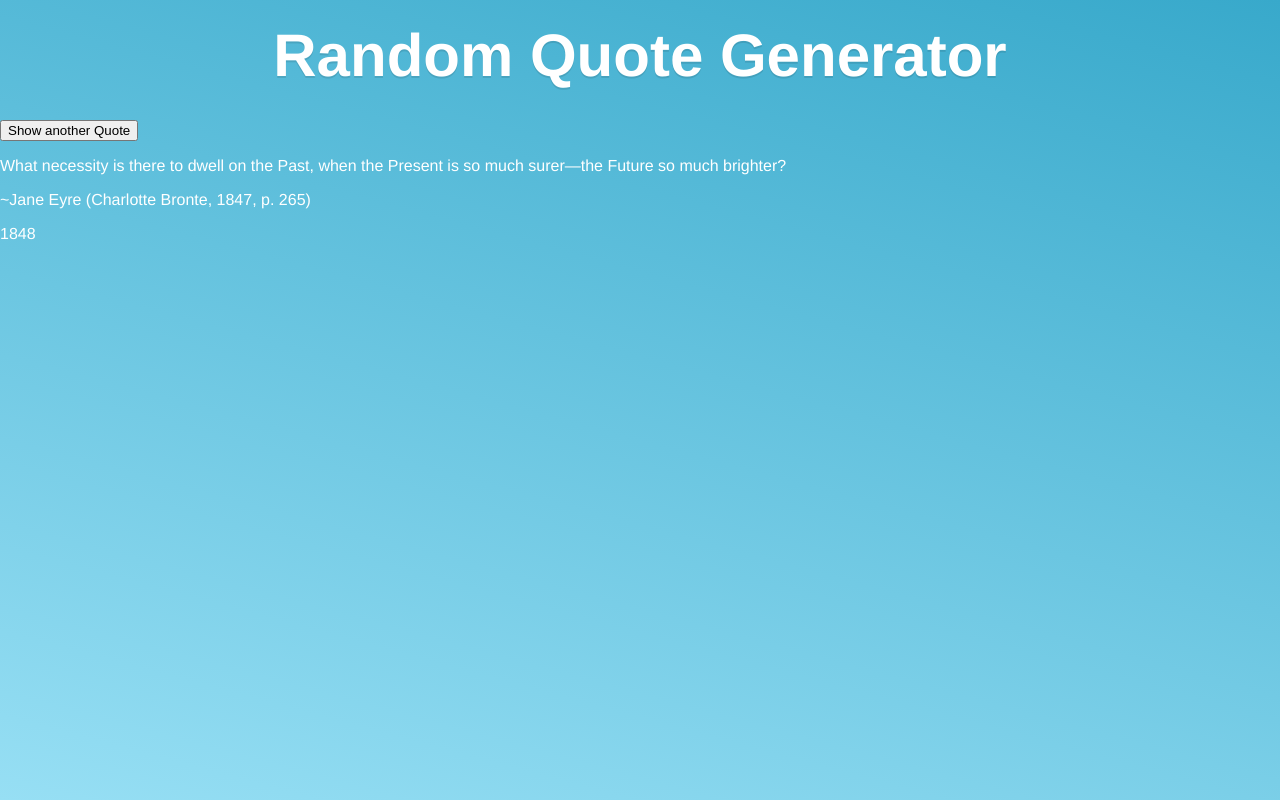
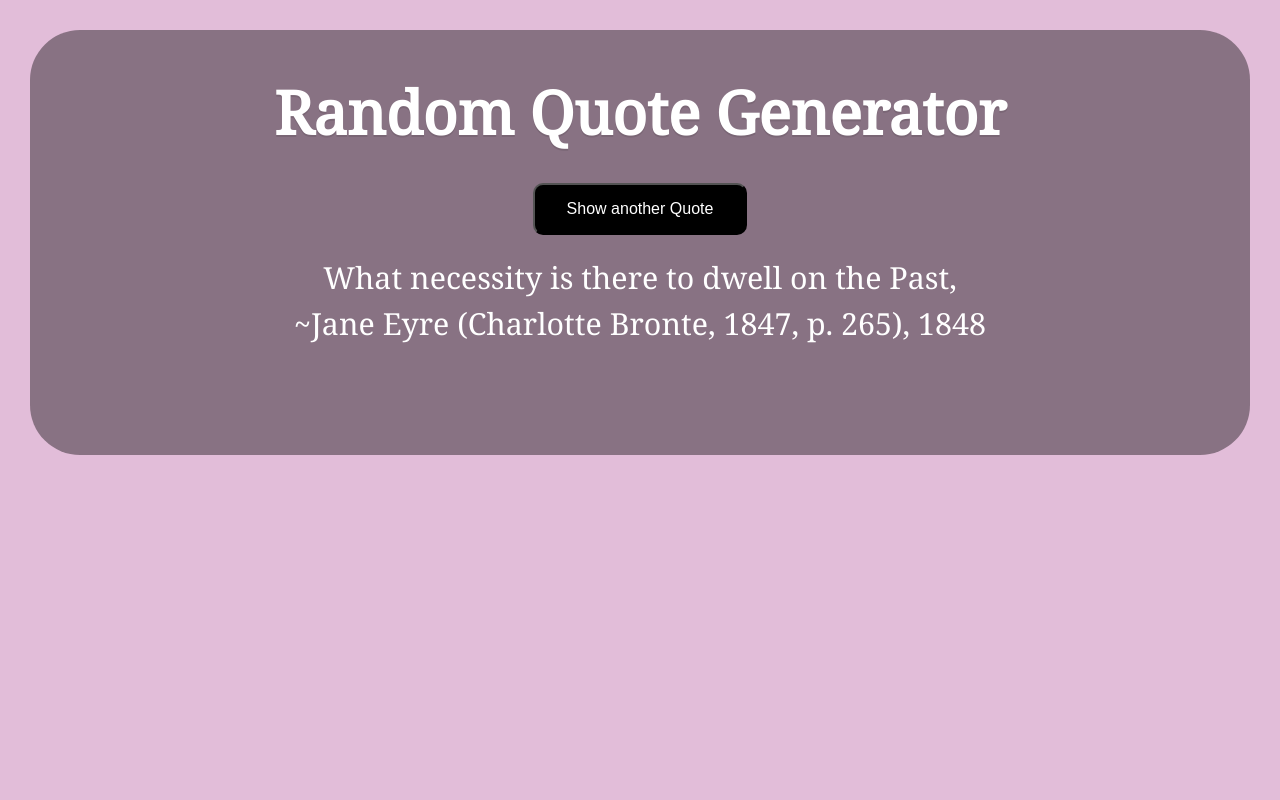
Before and after one commit to joswald123/Project_1, a plain HTML site: page index.html in a window 1280 px wide. Both pictures are taken after a click on the button "Show another Quote". Drawn offline with Linux system fonts and the light colour scheme; files that its build step writes are made by us from their sources.

Commit message:
Adjusted the logic of the functions and commented the code. Added css and html styles

```diff
--- a/data.js
+++ b/data.js
@@ -6,7 +6,7 @@ const quotes = [
         year: 1847
     },
     {
-        quote: "What necessity is there to dwell on the Past, when the Present is so much surer—the Future so much brighter?",
+        quote: "What necessity is there to dwell on the Past,",
         source: " ~Jane Eyre",
         citation: "(Charlotte Bronte, 1847, p. 265)",
         year: 1848
--- a/index.html
+++ b/index.html
@@ -3,29 +3,27 @@
   <head>
     <meta charset="utf-8">
     <title>Project 1</title>
-    <link href="css/style.css" rel="stylesheet">
+    <link href="style.css" rel="stylesheet">
   </head>
-  <body>
+  <body id="main">
     <header>
       <div class="header-heading">
-          <h1>Random Quote Generator</h1>
-          <div class="info">
-          </div>
+          <div class="info"></div>
       </div>
     </header>
 
-    <form action="#" method="get" id="form" class="form">
-      <input type="button" id="randomQuote-btn" class="random-QuoteBtn" value="Show another Quote">
-    </form>
-
       <div class="Random-Quote-Generator">
-        <div id="quoteGenerator" class="quote">
-          <p class="quote">quote text</p>
-          <p class="source">quote source
-          <span class="citation">quote citation</span>
-          <span class="year">quote year</span>
+        <h1>Random Quote Generator</h1>
+        <form action="#" method="get" id="form" class="form">
+          <input type="button" id="randomQuote-btn" class="random-QuoteBtn" value="Show another Quote">
+        </form>
+        <div id="quote-box" class="quote-box">
+          <p class="quote"></p>
+          <p class="source">
+            <span class="citation"></span>
+            <span class="year"></span>
           </p>
-      </div>
+        </div>
 
     <script src="data.js"></script>
     <script src="script.js"></script>
--- a/script.js
+++ b/script.js
@@ -1,52 +1,60 @@
 
 /* Variable to store randomQuote button by id for event listener*/
 const randomQuoteBtn = document.querySelector('#randomQuote-btn');
+console.log(randomQuoteBtn);
 
 /* Variable to store DOM element that display random quotes used in the event listener below */
-const randomQuoteElement = document.querySelector('#quoteGenerator');
-// const sourceElement = document.querySelector('#source');
-// const citationElement = document.querySelector('#citation');
-// const yearElement = document.querySelector('#year');
+const randomQuoteElement = document.querySelector('#quote-box');
+/* Variable to store DOM element that generate random colors used in the event listener below */
+const randomColorElement = document.getElementById("main")
 
 
-// Function that calls a Random Quote
-function getRandomQuote(arr) {
-    // 1. Create a variable that generates a random number between zero and the last index in the quotes array
-    let randomNumber = Math.floor(Math.random()*arr.length);
+/***
+    * Initialize var with a random number between zero and the last index in the `quotes` array
+    * Use the random number variable and bracket notation
+    * to grab a random object from the `quotes` array, and store it in a variable
+    * @param (arrayQuotes)
+    * @returns (object) a random quote
+    ***/
+
+function getRandomQuote(arrayQuotes) {
+    let randomNumber = Math.floor(Math.random()*arrayQuotes.length);
     // 2. Use the random number variable and bracket notation to grab a random object from the 'quote' array, and store in a variable
-    let randomObject = arr[randomNumber];
-    // 3. Return the variable storing the random quote object
+    let randomObject = arrayQuotes[randomNumber];
     return randomObject;
+}
 
+/***
+* Initialize and generate three random numbers for a rgb color
+* @returns (string) random code for a rgb color
+***/
+
+function generateRandomColor() {
+
+    let red = Math.floor(Math.random() * 256);
+    let green = Math.floor(Math.random() * 256);
+    let blue = Math.floor(Math.random() * 256);
+
+    return `rgb(${red}, ${green}, ${blue})`;
 }
 
 
 randomQuoteBtn.addEventListener('click', () => {
 
-    // 1. Create a variable that calls the getRandomQuote() function
+    // Variable that calls the getRandomQuote() function
     let randomQuote = getRandomQuote(quotes);
+    // Variable that calls the generateRandomColor() function
+    let color = generateRandomColor();
 
-    // 2. Create a variable that initiates your HTML string with
-   // the first two <p></p> elements, their classNames,
-   // and the quote and source properties, but leave off
-   // the second closing `</p>` tag for now
 
-    // 3. Use an if statement to check if the citation property
-   // exists, and if it does, concatenate a <span></span>
-   // element, appropriate className, and citation property
-   // to the HTML string
-
-    // 4. Use an if statement to check of the year property exists,
-  // and if it does, concatenate a <span></span> element,
-  // appropriate className, and year property to the HTML
-  //string
-
-  // 5. After the two if statements, concatenate the closing </p>
-  // tag to the HTML string
-
-  // 6. set the innerHTML of the quote-box div to equal the
-  // complete HTML string
-
+    /***
+    * Initialize and invoke a the randomQuote function to assign a random
+    * object to a string var HTML  and print out a random Quote. If statement to check if year
+    * & citation property exist, if it does, concatenate to the HTML string.
+    *
+    * @param (objet) randomQuote function
+    * @returns (string) HTML string with the randomObject
+    ***/
 
     function printQuote(randomQuote) {
 
@@ -56,7 +64,7 @@ randomQuoteBtn.addEventListener('click', () => {
          `;
 
          if (randomQuote.citation) {
-             html += `<span class="citation">${randomQuote.citation}</span> </p>`;
+             html += `<span class="citation">${randomQuote.citation}, </span>`;
 
          }
 
@@ -70,33 +78,9 @@ randomQuoteBtn.addEventListener('click', () => {
         return html;
     }
 
+    //
     randomQuoteElement.innerHTML = printQuote(randomQuote);
-    console.log('randomQuote button is functional!');
+    randomColorElement.style.backgroundColor = color
 
 
 });
-
-
-
-
-
-
-
-
-
-/* This is a basic block comment */
-
-/***
- * Brief but detailed block comments
- * above functions and code blocks
- * are a recommended way to document
- * your code
- ***/
-
-/**
- * Returns a random number between two numbers.
- *
- * @param {number} lower - The lowest number value.
- * @param {number} upper - The highest number value.
- * @return {number} The random number value.
- */
--- a/style.css
+++ b/style.css
@@ -1,3 +1,4 @@
+@import url('https://fonts.googleapis.com/css2?family=Noto+Serif&display=swap');
 * {
     box-sizing: border-box;
   }
@@ -10,15 +11,17 @@
   body {
     color: #fff;
     font-size: 1em;
-    font-family: "Gotham Rounded A", "Gotham Rounded B", "Gotham Rounded", "Helvetica Neue", Helvetica, Arial, sans-serif;
-    background-image: linear-gradient(15deg, #97dff4 0%, #38a9cb 100%);
+    font-family: 'Noto Serif', serif;
+    background-color: #DDA0DD;
+
   }
 
   main {
     width: 60%;
     max-width: 1080px;
     padding: 40px 0;
-    margin: 0 auto;
+    margin: 30 auto;
+
   }
 
   h1 {
@@ -28,31 +31,37 @@
     text-shadow: 0 2px 0 rgba(0,0,0, 0.1);
   }
 
-  h2 {
-    font-size: 2.5em;
-    font-weight: normal;
-  }
-
-  main p {
+  p {
     font-size: 1.9em;
     margin: 0;
     line-height: 1.5;
     text-align: center;
   }
 
-  ul,
-  ol {
-    list-style-position: inside;
-    font-size: 1.5em;
-    margin: 0;
-    padding: 0;
+  .random-QuoteBtn {
+    background-color: #000000; /* Green */
+    border-radius: 10px;
+    color: white;
+    padding: 15px 32px;
+    text-align: center;
+    text-decoration: none;
+    display: inline-block;
+    font-size: 16px;
   }
-  li {
-    line-height: 1.25;
-    margin: 0 0 1.1em;
-    color: #42b4d6;
-    padding: 0.8em;
-    background-color: white;
-    border-radius: 3px;
-    box-shadow: 0 2px 0 rgba(0,0,0, 0.1);
+
+  .Random-Quote-Generator {
+    border-radius: 50px;
+    background-color: rgba(0, 0, 0, 0.4);
+    margin: 30px;
+    padding: 20px;
+    display: flex;
+    flex-direction: column;
+    align-items: center;
+
   }
+
+  .quote-box {
+    padding: 20px 0;
+    min-height: 200px;
+
+  }
```
